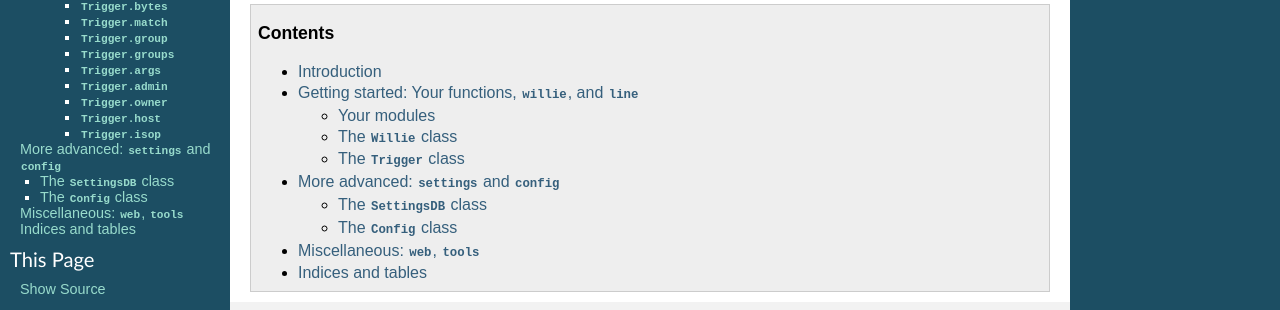
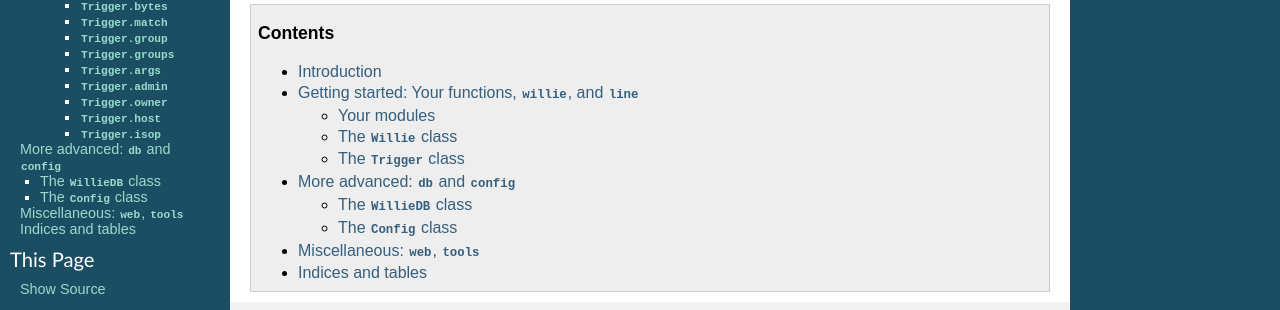
Before and after one commit to sopel-irc/sopel, a Sphinx documentation site: the page built from doc/source/index.rst, in a window 1280 px wide and 900 px high. Shown: the part 365-675 px from the top of the window. Built offline with Sphinx 7.4.7, drawn with Linux system fonts in a browser that asks for light colours; some of the changed text lies outside the part shown.

Commit message:
Update documentation index for new DB setup

```diff
--- a/doc/source/index.rst
+++ b/doc/source/index.rst
@@ -335,16 +335,16 @@ The ``Trigger`` class
         True if the nick which triggered the command is an op on the channel it was triggered in.
         Will always be False if the command was triggered by a private message
 
-More advanced: ``settings`` and ``config``
-==========================================
+More advanced: ``db`` and ``config``
+====================================
 
-The ``willie`` object has, among others, the attributes ``settings`` and
+The ``willie`` object has, among others, the attributes ``db`` and
 ``config``. These can be used for a number of functions and features.
 
-The ``SettingsDB`` class
-------------------------
+The ``WillieDB`` class
+----------------------
 
-.. automodule:: settings
+.. automodule:: db
    :members:
 
 The ``Config`` class
```
